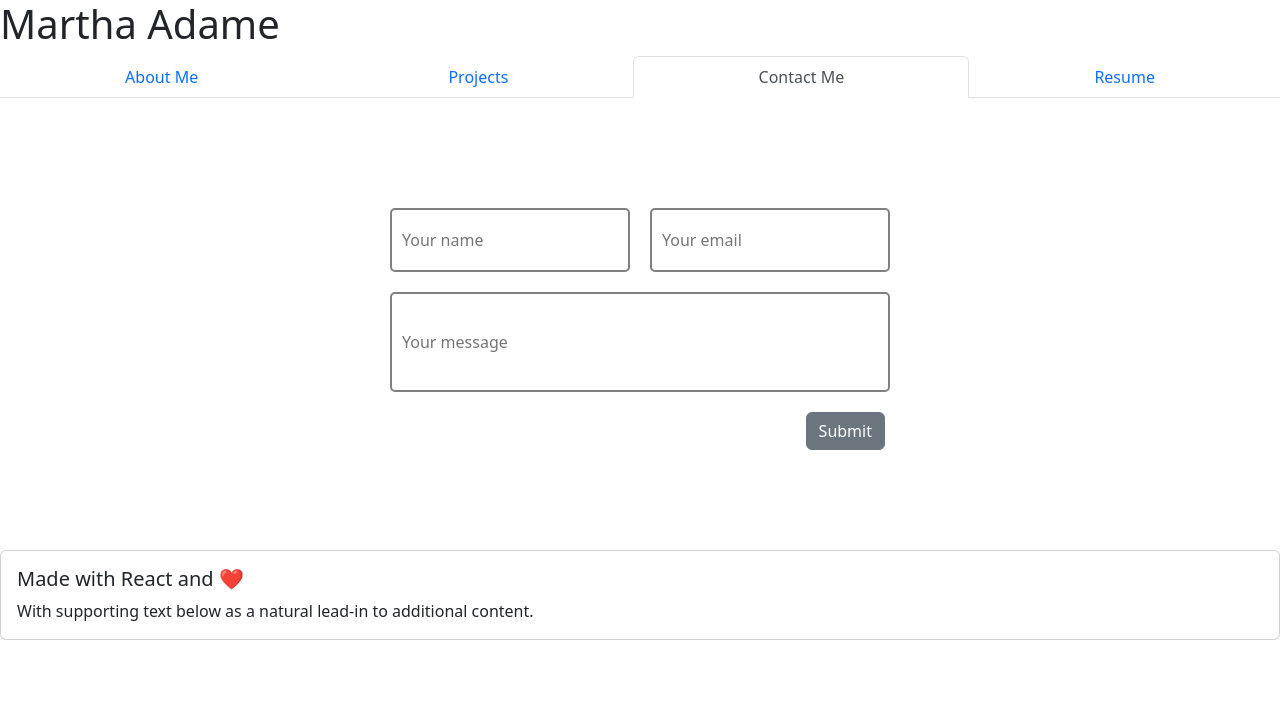
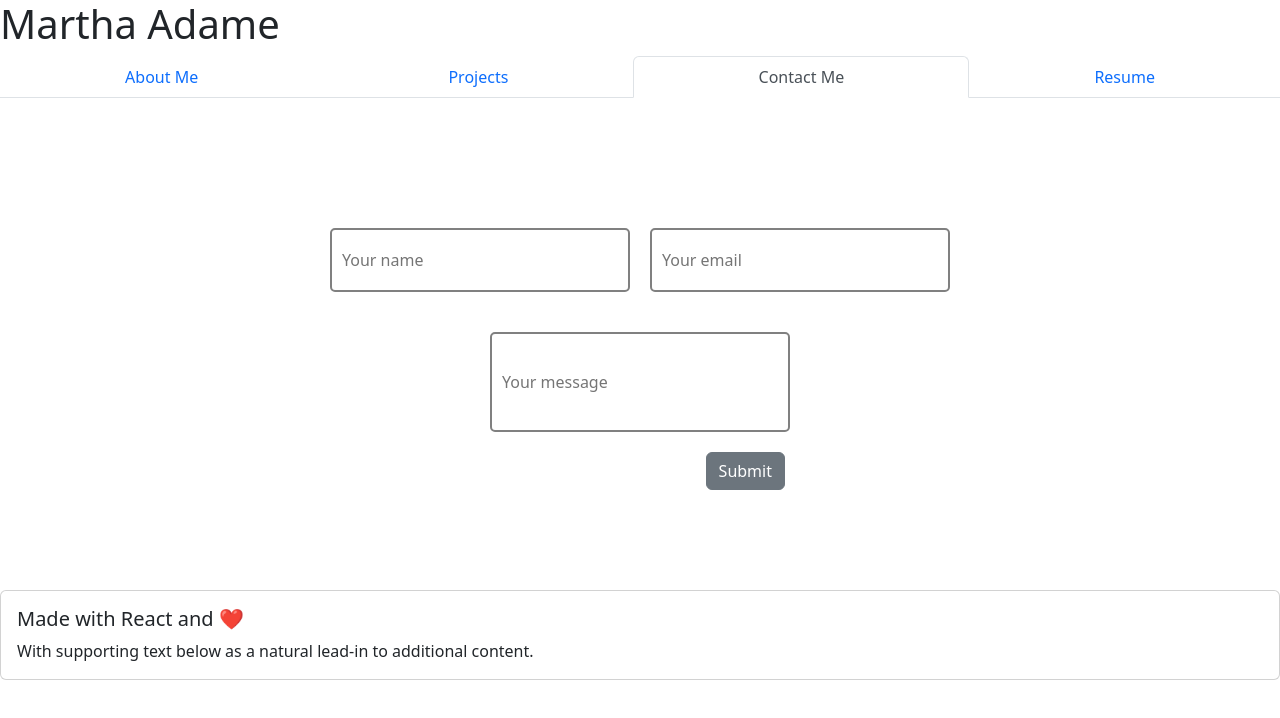
Before and after one commit to mladame/my-portfolio, a React (Create React App) app in the folder my-portfolio/: page / in a window 1280 px wide. Shown: the top 718 px of the page. Built offline with nearby package versions, Linux system fonts and the light colour scheme.

Commit message:
contact page css in progress, renders dynamically for multiple screen sizes

```diff
--- a/my-portfolio/src/App.js
+++ b/my-portfolio/src/App.js
@@ -5,7 +5,7 @@ import Footer from "./components/Footer"
 // Render Portfolio components
 function App() {
     return (
-        <div>
+        <div className="master-container">
             <Header />
             <Footer />
         </div>
--- a/my-portfolio/src/components/pages/Contact.js
+++ b/my-portfolio/src/components/pages/Contact.js
@@ -3,8 +3,6 @@ import { useState } from 'react';
 import { checkEmail } from '../../utils/helpers';
 import Button from 'react-bootstrap/Button';
 import Stack from 'react-bootstrap/Stack';
-import Alert from 'react-bootstrap/Alert';
-
 
 function ContactForm() {
 
@@ -47,7 +45,7 @@ function ContactForm() {
             <form onSubmit={onSubmit} className="form-container">
                 {/* User Name save as from_name */}
                 <Stack className='stack-container'>
-                    <div className='name-email'>
+                    <div className='name-email contact-display'>
                         <input
                             type='text'
                             name='name'
@@ -67,8 +65,8 @@ function ContactForm() {
                         />
                     </div>
                     {/* User Message */}
-                    <div className='message-submit-btn'>
-                        <Stack>
+                    <div className='message-submit-btn contact-display'>
+                        <Stack className='message-stack-container'>
                             <input
                                 type='text'
                                 name='message'
--- a/my-portfolio/src/index.css
+++ b/my-portfolio/src/index.css
@@ -30,6 +30,7 @@
     justify-content: center;
     margin-top: 100px;
     margin-bottom: 100px;
+    max-width: 90%;
 }
 
 .form-container {
@@ -48,6 +49,7 @@
 
 .user-name, .user-email, .user-message{
     margin: 10px;
+    margin-top: 30px;
     padding: 10px;
     border-radius: 5px;
     border: 2px gray solid;
@@ -55,13 +57,15 @@
 
 .user-name,
 .user-email {
-    width: 240px;
+    min-width: 300px;
+    max-width: 390px;
     line-height: 40px;
 }
 
 .user-message{
     height: 100px;
-    width: 500px;
+    min-width: 300px;
+    max-width: 800px;
     line-height: 60px;
     margin-bottom: 20px;
 }
```
